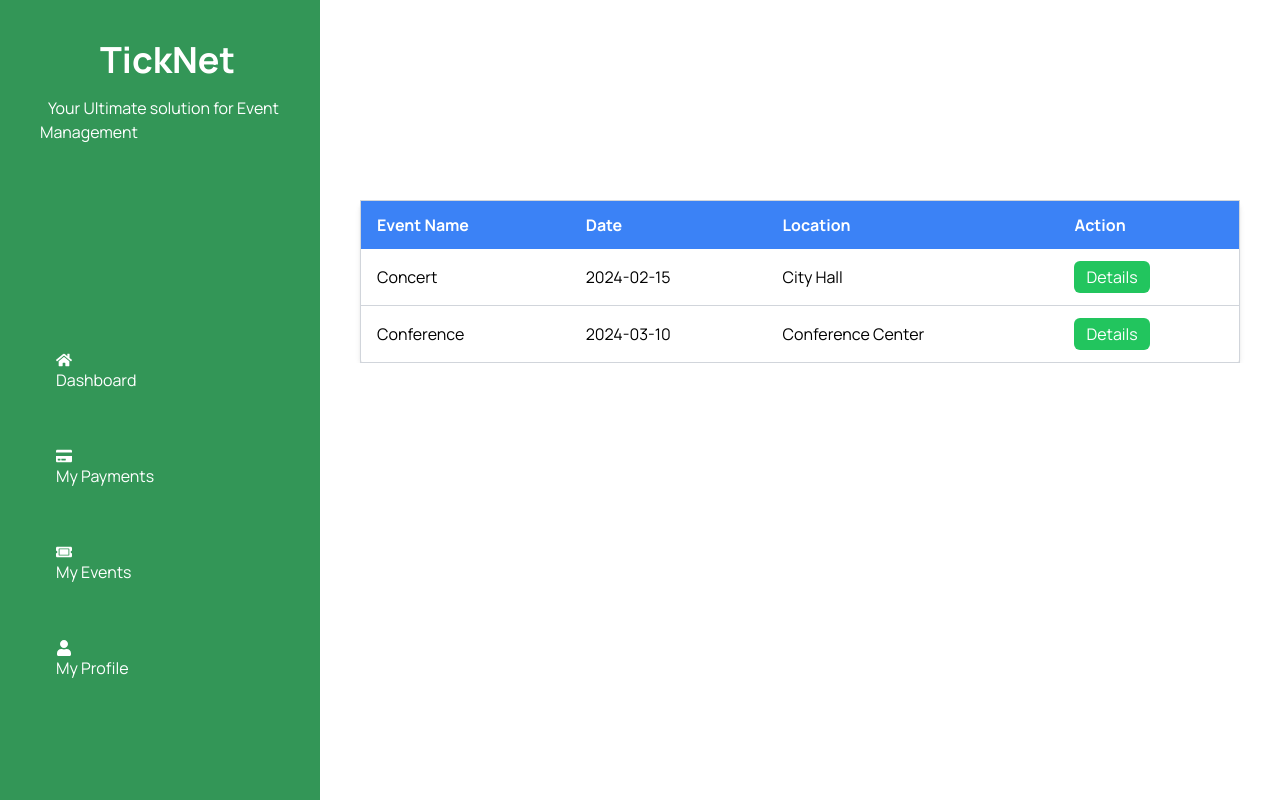
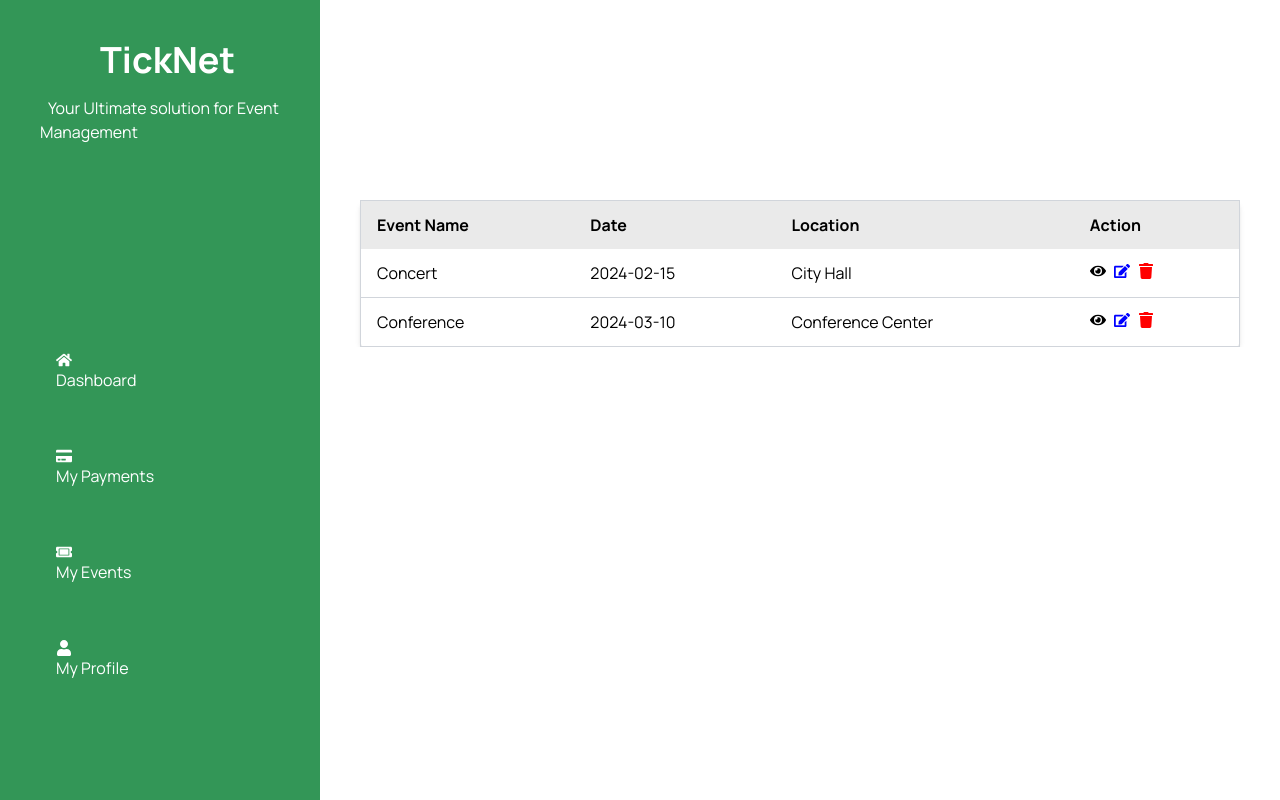
Before and after one commit to faid-terence/Eve-Ease, a React (Vite) app: page /dashboard in a window 1280 px wide. Built offline with nearby package versions, Linux system fonts and the light colour scheme.

Commit message:
feat: Add MyEvents component with View icon in EventTable

```diff
--- a/src/components/Dashboard/Event/EventTable.jsx
+++ /dev/null
@@ -1,58 +0,0 @@
-import React from "react";
-
-// Dummy data
-const dummyEvents = [
-  {
-    id: 1,
-    name: "Event 1",
-    date: "2024-01-22",
-    location: "Venue A",
-    description: "Lorem ipsum dolor sit amet, consectetur adipiscing elit.",
-  },
-  {
-    id: 2,
-    name: "Event 2",
-    date: "2024-01-23",
-    location: "Venue B",
-    description:
-      "Sed do eiusmod tempor incididunt ut labore et dolore magna aliqua.",
-  },
-  // Add more dummy events as needed
-];
-
-// Your component rendering
-return (
-  <>
-    <div className="w-full max-w-screen-xl mx-auto p-8">
-      <div className="bg-white shadow-md rounded-lg overflow-hidden">
-        <h2 className="text-2xl font-semibold mb-6 bg-blue-500 text-white p-4">
-          Recent Events
-        </h2>
-        <div className="overflow-x-auto">
-          <table className="min-w-full bg-white border border-gray-300">
-            <thead>
-              <tr>
-                <th className="py-2 px-4 border-b">Event ID</th>
-                <th className="py-2 px-4 border-b">Event Name</th>
-                <th className="py-2 px-4 border-b">Date</th>
-                <th className="py-2 px-4 border-b">Location</th>
-                <th className="py-2 px-4 border-b">Description</th>
-              </tr>
-            </thead>
-            <tbody>
-              {dummyEvents.map((event) => (
-                <tr key={event.id}>
-                  <td className="py-2 px-4 border-b">{event.id}</td>
-                  <td className="py-2 px-4 border-b">{event.name}</td>
-                  <td className="py-2 px-4 border-b">{event.date}</td>
-                  <td className="py-2 px-4 border-b">{event.location}</td>
-                  <td className="py-2 px-4 border-b">{event.description}</td>
-                </tr>
-              ))}
-            </tbody>
-          </table>
-        </div>
-      </div>
-    </div>
-  </>
-);
--- a/src/components/Dashboard/Event/EventsTable.jsx
+++ b/src/components/Dashboard/Event/EventsTable.jsx
@@ -1,11 +1,12 @@
 import React from "react";
+import { FaEye, FaEdit, FaTrash } from "react-icons/fa";
 
 const EventTable = ({ events }) => {
   return (
     <div className="overflow-x-auto px-10 mt-[200px]">
       <table className="min-w-full bg-white border border-gray-300 shadow-md rounded-md">
         <thead>
-          <tr className="bg-blue-500 text-white">
+          <tr className="bg-[#EAEAEA]">
             <th className="py-3 px-4 text-left">Event Name</th>
             <th className="py-3 px-4 text-left">Date</th>
             <th className="py-3 px-4 text-left">Location</th>
@@ -22,8 +23,14 @@ const EventTable = ({ events }) => {
               <td className="py-3 px-4">{event.date}</td>
               <td className="py-3 px-4">{event.location}</td>
               <td className="py-3 px-4">
-                <button className="bg-green-500 text-white px-3 py-1 rounded-md">
-                  Details
+                <button className="mr-2">
+                  <FaEye />
+                </button>
+                <button className="mr-2">
+                  <FaEdit color="blue" />
+                </button>
+                <button>
+                  <FaTrash color="red" />
                 </button>
               </td>
             </tr>
--- /dev/null
+++ b/src/components/Dashboard/Event/MyEvents.jsx
@@ -0,0 +1,16 @@
+import React from "react";
+import EventTable from "./EventsTable";
+
+const eventsData = [
+  { id: 1, name: "Concert", date: "2024-02-15", location: "City Hall" },
+  {
+    id: 2,
+    name: "Conference",
+    date: "2024-03-10",
+    location: "Conference Center",
+  },
+];
+
+export const MyEvents = () => {
+  return <EventTable events={eventsData} />;
+};
--- a/src/pages/Dashboard.jsx
+++ b/src/pages/Dashboard.jsx
@@ -1,6 +1,7 @@
 import React from "react";
 import Aside from "../components/Dashboard/Aside";
 import EventTable from "../components/Dashboard/Event/EventsTable";
+import { MyEvents } from "../components/Dashboard/Event/MyEvents";
 
 const eventsData = [
   { id: 1, name: "Concert", date: "2024-02-15", location: "City Hall" },
@@ -17,7 +18,7 @@ export const Dashboard = () => {
     <div className="flex">
       <Aside />
       <div className="flex-1">
-        <EventTable events={eventsData} />
+       <MyEvents/>
       </div>
     </div>
   );
```
